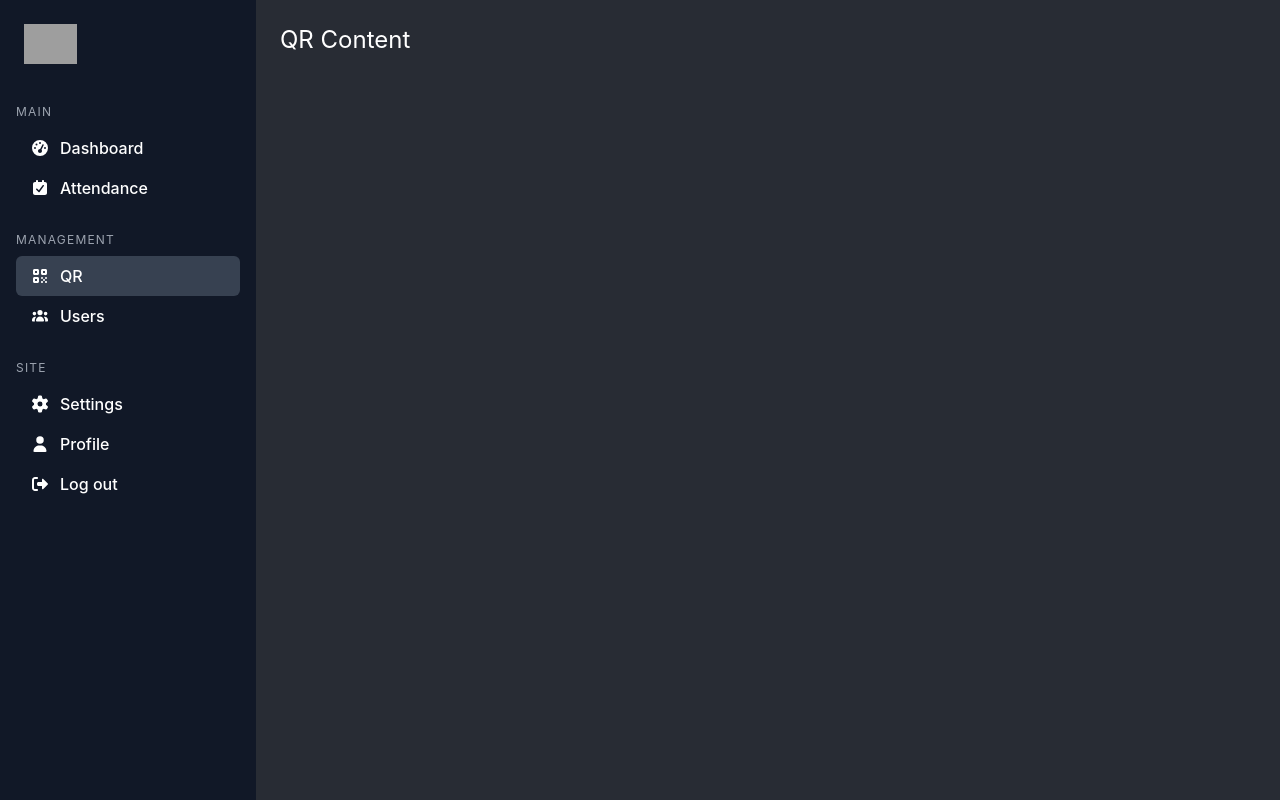
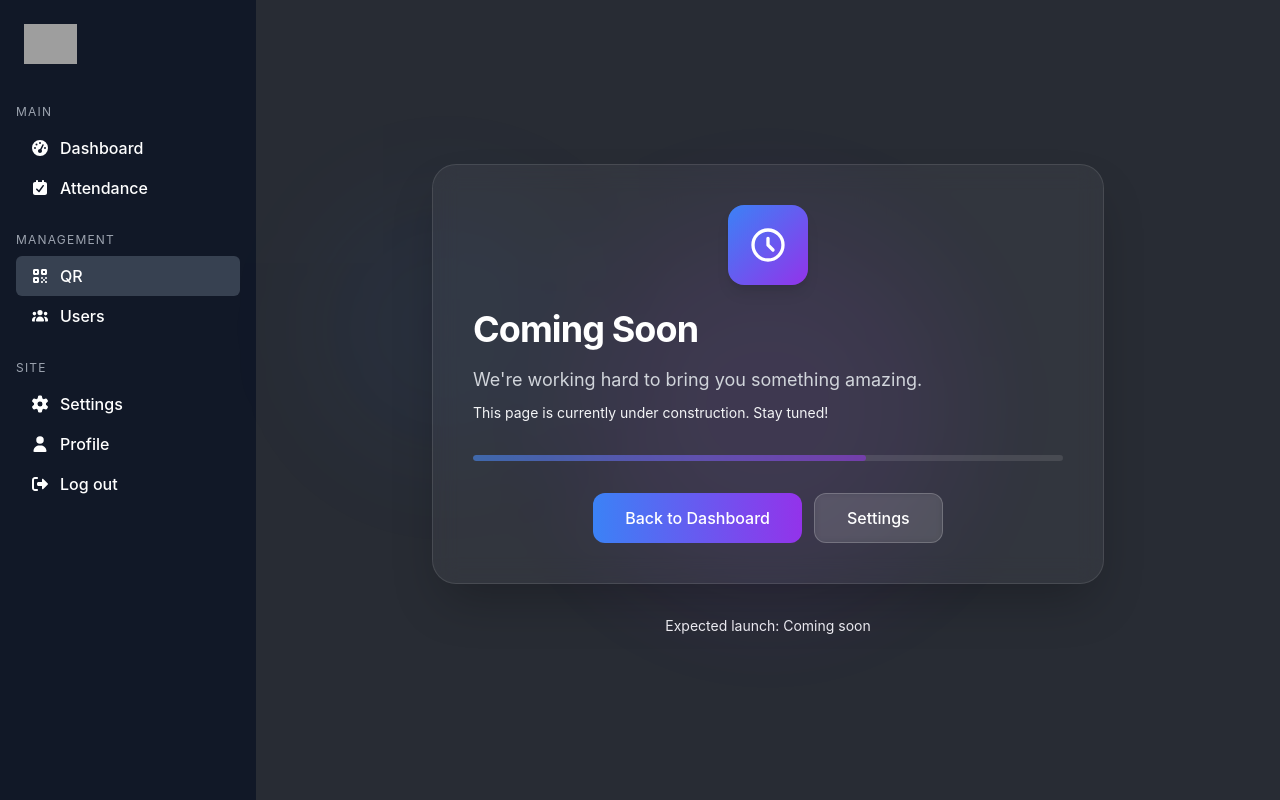
Before and after one commit to Minwook07/qr-attendance-system-usr, a React (Vite) app: page / in a window 1280 px wide. Both pictures are taken after a click on the button "QR". Built offline with nearby package versions, Linux system fonts and the light colour scheme; grey boxes are pictures that could not be loaded.

Commit message:
add page coming-soon

```diff
--- a/src/App.jsx
+++ b/src/App.jsx
@@ -6,20 +6,32 @@ import { useState } from 'react';
 import { Setting } from './pages/settings/Setting';
 import { UserContent } from './pages/users/UserContent';
 import { users } from './features/users/utils/user-data';
+import { ComingSoon } from './components/coming-soon-page';
 
 function App() {
     const [activePage, setActivePage] = useState("Dashboard");
+
+    const renderPage = () => {
+        switch (activePage) {
+            case "Dashboard":
+                return <Dashboard />
+            case "Attendance":
+                return <AttendanceContent />
+            case "Users":
+                return <UserContent data={users} />
+            case "Settings":
+                return <Setting />
+            default:
+                return <ComingSoon setActivePage={setActivePage}/>
+        }
+    }
 
     return (
         <div>
             <div className="lg:ml-64 pt-16 lg:pt-0">
                 <Sidebar activePage={activePage} setActivePage={setActivePage} />
                 <div className="p-6">
-                    {activePage === "Dashboard" && <Dashboard />}
-                    {activePage === "Attendance" && <AttendanceContent />}
-                    {activePage === "QR" && <h1 className="text-2xl">QR Content</h1>}
-                    {activePage === "Users" && <UserContent data={users} />}
-                    {activePage === "Settings" && <Setting />}
+                    {renderPage()}
                 </div>
             </div>
         </div>
--- a/src/components/alerts-panel/index.jsx
+++ b/src/components/alerts-panel/index.jsx
@@ -3,9 +3,9 @@ import { FontAwesomeIcon } from "@fortawesome/react-fontawesome";
 export function AlertsPanel({ icon, message, type }) {
 
     const typeColors = {
-        warning: 'bg-yellow-50 border-yellow-600 text-yellow-800',
-        info: 'bg-blue-200 border-blue-600 text-blue-800',
-        success: 'bg-green-100 border-green-600 text-green-800',
+        warning: 'bg-yellow-100 border-yellow-600 text-yellow-900',
+        info: 'bg-blue-200 border-blue-600 text-blue-900',
+        success: 'bg-green-100 border-green-600 text-green-900',
     }
 
     const bgColor = typeColors[type] || 'bg-gray-500'
--- /dev/null
+++ b/src/components/coming-soon-page/index.jsx
@@ -0,0 +1,57 @@
+export function ComingSoon({ setActivePage }) {
+    return (
+        <div className="min-h-screen flex flex-col items-center justify-center px-4 -m-6" style={{ backgroundColor: '#282c34' }}>
+            <div className="max-w-2xl w-full">
+                <div className="absolute inset-0 overflow-hidden pointer-events-none">
+                    <div className="absolute top-1/4 left-1/4 w-64 h-64 bg-blue-500/10 rounded-full blur-3xl animate-pulse"></div>
+                    <div className="absolute bottom-1/4 right-1/4 w-96 h-96 bg-purple-500/10 rounded-full blur-3xl animate-pulse" style={{ animationDelay: '1s' }}></div>
+                </div>
+
+                <div className="relative bg-white/5 backdrop-blur-md border border-white/10 p-10 rounded-3xl shadow-2xl">
+                    <div className="flex justify-center mb-6">
+                        <div className="w-20 h-20 bg-gradient-to-br from-blue-500 to-purple-600 rounded-2xl flex items-center justify-center shadow-lg transform hover:scale-105 transition-transform duration-300">
+                            <svg className="w-10 h-10 text-white" fill="none" stroke="currentColor" viewBox="0 0 24 24">
+                                <path strokeLinecap="round" strokeLinejoin="round" strokeWidth={2} d="M12 8v4l3 3m6-3a9 9 0 11-18 0 9 9 0 0118 0z" />
+                            </svg>
+                        </div>
+                    </div>
+
+                    <h1 className="text-4xl font-bold text-white mb-4 tracking-tight">
+                        Coming Soon
+                    </h1>
+                    <p className="text-gray-300 text-lg mb-2 leading-relaxed">
+                        We're working hard to bring you something amazing.
+                    </p>
+                    <p className="text-gray-100 text-sm mb-8">
+                        This page is currently under construction. Stay tuned!
+                    </p>
+
+                    <div className="mb-8">
+                        <div className="h-1.5 bg-white/10 rounded-full overflow-hidden">
+                            <div className="h-full w-2/3 bg-gradient-to-r from-blue-500 to-purple-600 rounded-full animate-pulse"></div>
+                        </div>
+                    </div>
+
+                    <div className="flex flex-col sm:flex-row gap-3 justify-center">
+                        <button
+                            className="px-8 py-3 bg-gradient-to-r from-blue-500 to-purple-600 text-white rounded-xl font-medium hover:shadow-lg hover:shadow-purple-500/50 transform hover:-translate-y-0.5 transition-all duration-200"
+                            onClick={() => setActivePage("Dashboard")}
+                        >
+                            Back to Dashboard
+                        </button>
+                        <button
+                            className="px-8 py-3 bg-white/10 backdrop-blur-sm text-white rounded-xl font-medium border border-white/20 hover:bg-white/20 transform hover:-translate-y-0.5 transition-all duration-200"
+                            onClick={() => setActivePage("Settings")}
+                        >
+                            Settings
+                        </button>
+                    </div>
+                </div>
+
+                <p className="text-center text-gray-100 text-sm mt-8">
+                    Expected launch: Coming soon
+                </p>
+            </div>
+        </div>
+    );
+}
--- a/src/features/users/utils/export-pdf.js
+++ b/src/features/users/utils/export-pdf.js
@@ -25,7 +25,7 @@ export function exportToPdf(filteredData) {
         </head>
         <body>
             <h1>Attendance Report</h1>
-            <p>Generated on: ${new Date().toLocaleDateString()}</p>
+            <p>Generated on: ${new Date().toLocaleDateString('ko-KR', { day: '2-digit', month: '2-digit', year: 'numeric'})}</p>
             <table>
                 <thead>
                     <tr>${headers.map(h => `<th>${h}</th>`).join('')}</tr>
```
Also changed, not shown: public/images/bg-img/ComingSoon.png (added).
